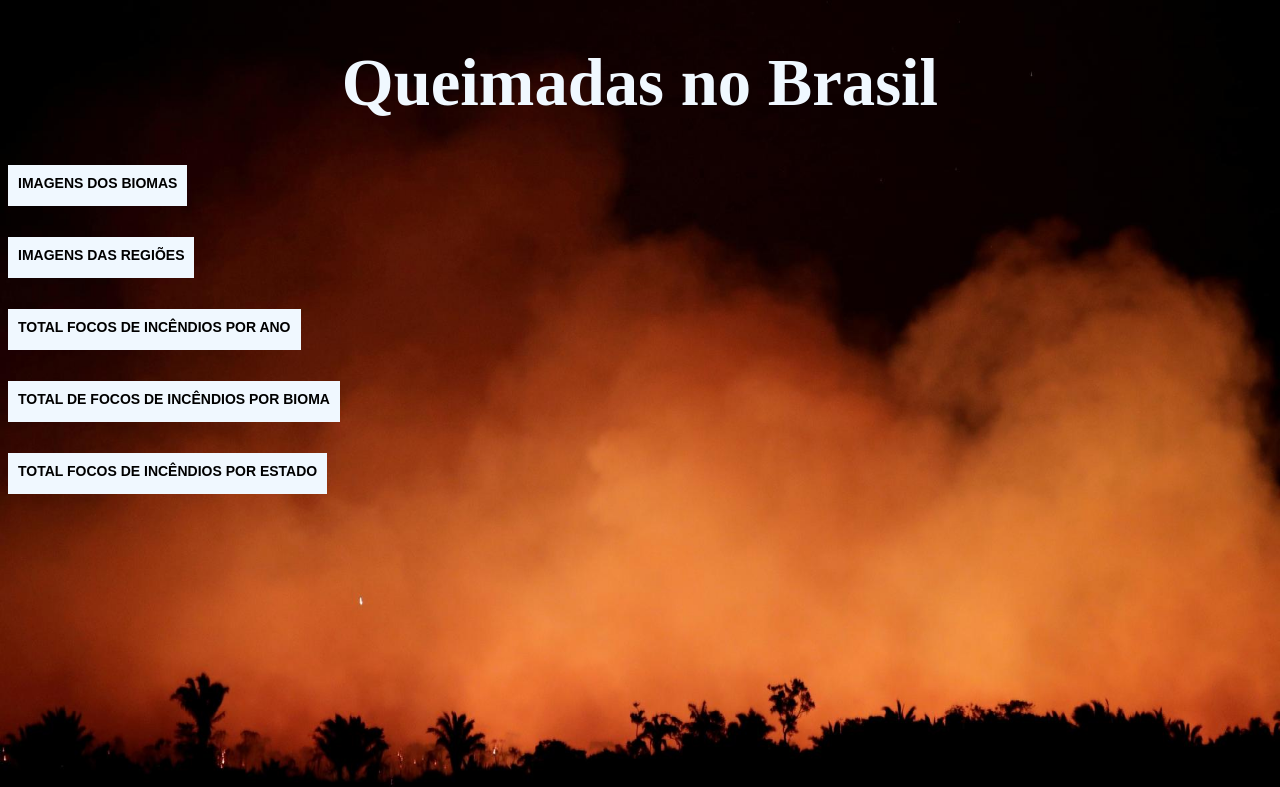
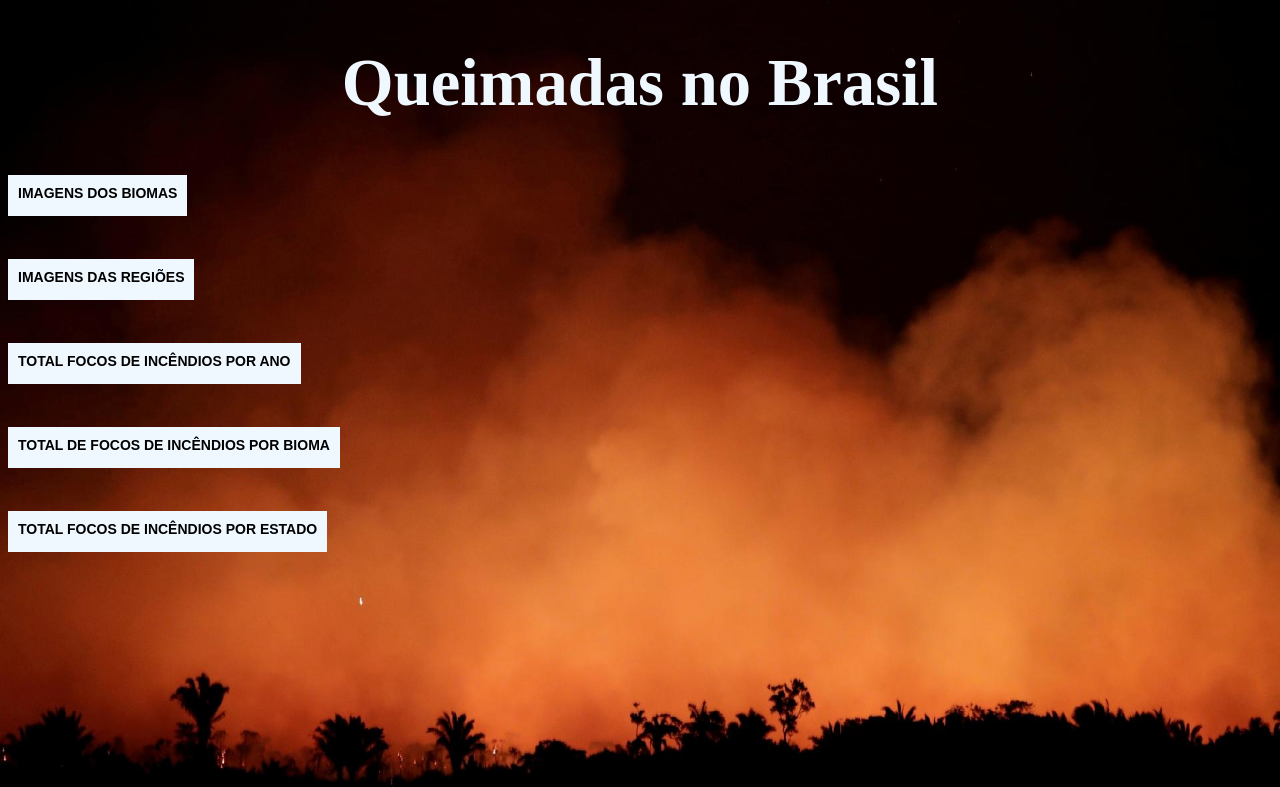
Before and after one commit to FelipeGuimaraes42/TP2-IBD, a PHP site: page /interface.php in a window 1280 px wide. Shown: the top 787 px of the page. Run offline with PHP 8.4, Linux system fonts and the light colour scheme.

Commit message:
Mudanças na interface

```diff
--- a/Interface/interface.php
+++ b/Interface/interface.php
@@ -9,18 +9,18 @@
         <h1>Queimadas no Brasil</h1>
         <div>
             <a href="imagens_biomas.php" class="btn btn-aliceblue">Imagens dos Biomas</a>
-        </div><br/><br/>
+        </div><br/>
 				<div>
             <a href="imagens_regioes.php" class="btn btn-aliceblue">Imagens das Regiões</a>
-        </div><br/><br/>
+        </div><br/>
         <div>
             <a href="total_focos_ano.php" class="btn btn-aliceblue">Total Focos de Incêndios Por Ano</a>
-        </div><br/><br/>
+        </div><br/>
         <div>
             <a href="focos_bioma.php" class="btn btn-aliceblue">Total de Focos de Incêndios Por Bioma</a>
-        </div><br/><br/>
+        </div><br/>
         <div>
             <a href="total_focos_estado.php" class="btn btn-aliceblue">Total Focos de Incêndios Por Estado</a>
-        </div><br/><br/>
+        </div><br/>
     </body>
 </html>
--- a/Interface/style.css
+++ b/Interface/style.css
@@ -21,6 +21,7 @@ th{
     font-weight: bold;
     border: 1px solid aliceblue;
     padding: 12px 12px;
+    border-radius: 5px 5px 0 0;
 }
 td{
     padding: 12px 12px;
@@ -44,6 +45,8 @@ tr{
     background:aliceblue;
     color: black;
     box-shadow:0 5px 0 aliceblue;
+    margin-top: 10px;
+    margin-bottom: 20px;
 }
 .btn-aliceblue:hover{
   background: white;
```
